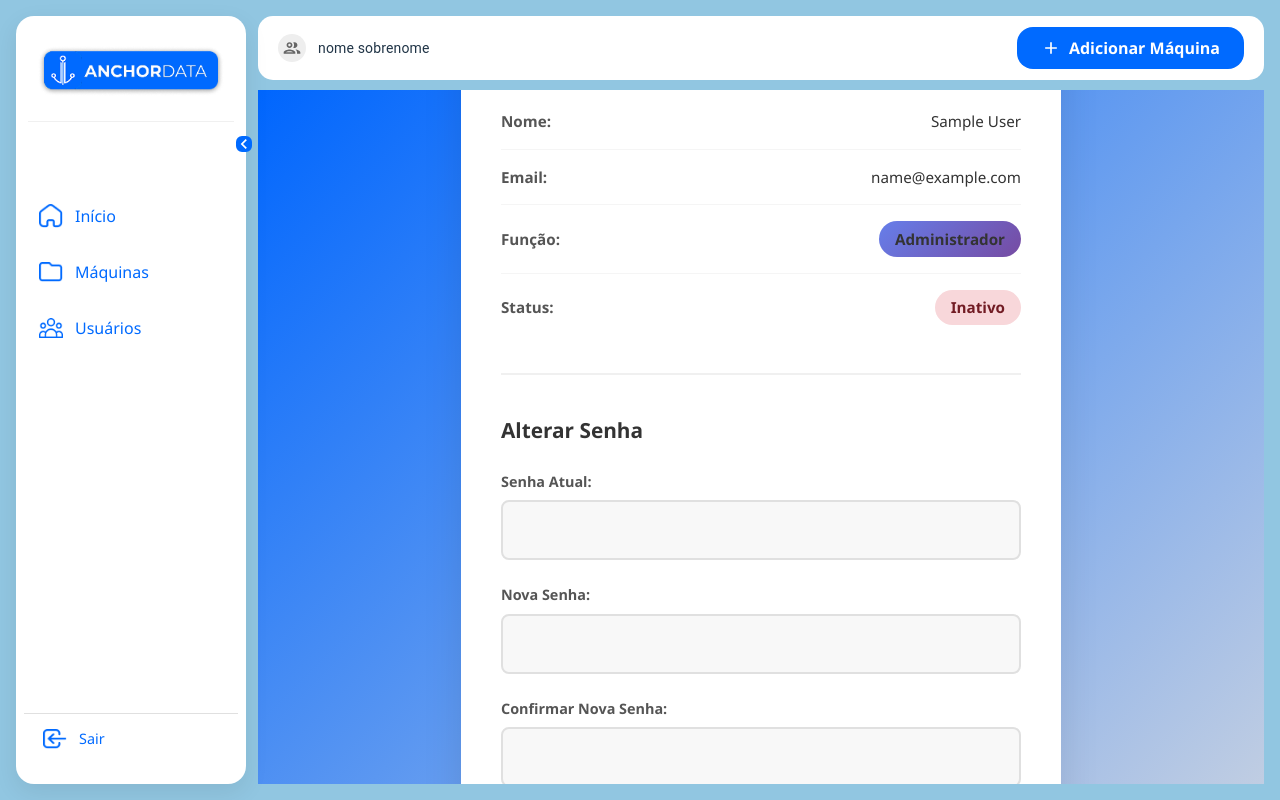
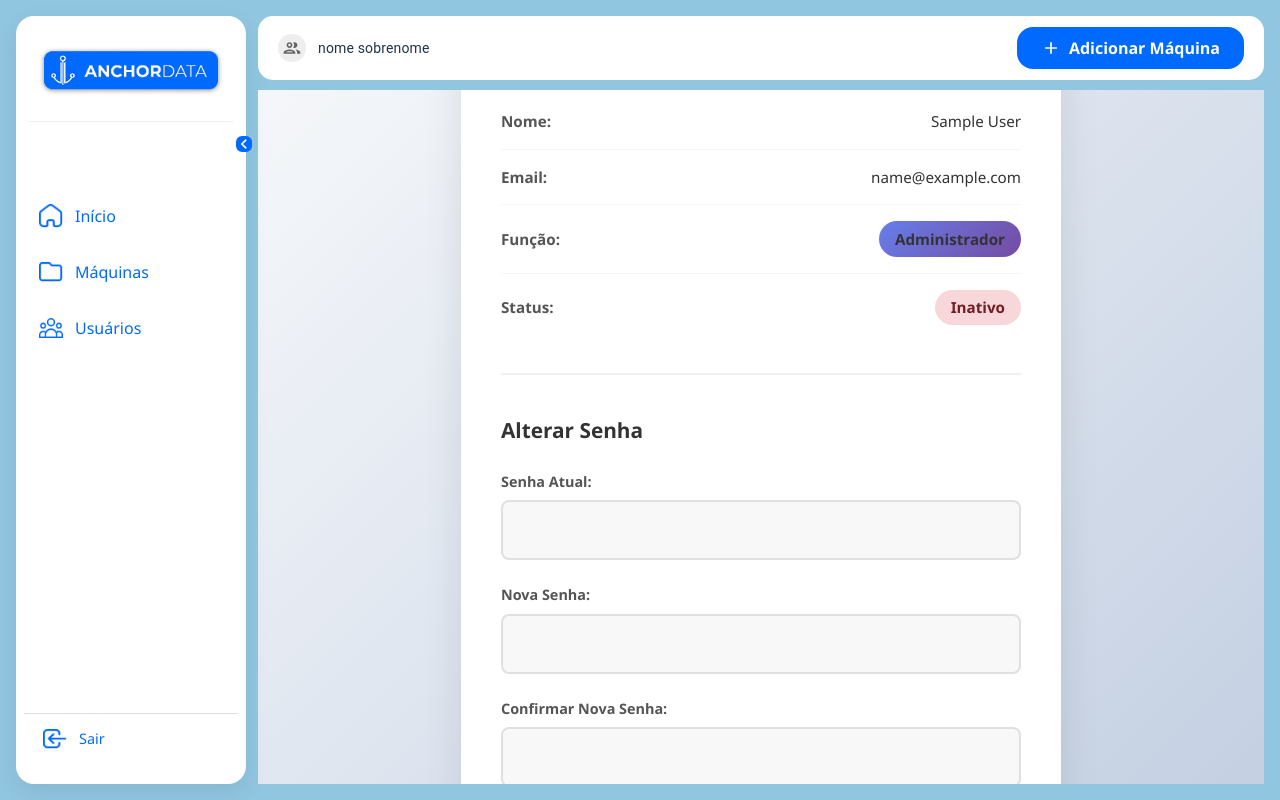
Before and after one commit to RicardoSantiago18/Anchordata, a React (Vite) app in the folder frontend/: page /perfil in a window 1280 px wide. Built offline with nearby package versions, Linux system fonts and the light colour scheme; sample sign-in values are in the browser's storage.

Commit message:
Atualização

```diff
--- a/frontend/src/components/UserProfile.css
+++ b/frontend/src/components/UserProfile.css
@@ -1,6 +1,6 @@
 .profile-container {
     min-height: calc(100vh - 80px);
-    background: linear-gradient(135deg, #0066fe 0%, #c3cfe2 100%);
+    background: linear-gradient(135deg, #f5f7fa 0%, #c3cfe2 100%);
     padding: 2rem;
     display: flex;
     justify-content: center;
--- a/frontend/src/components/caduser.css
+++ b/frontend/src/components/caduser.css
@@ -134,7 +134,7 @@
     padding: 12px;
     font-weight: 700;
     font-size: 0.85rem;
-    color: #555;
+    color: #0084ff;
 
     border-radius: 8px;
     margin-bottom: 10px;
```
